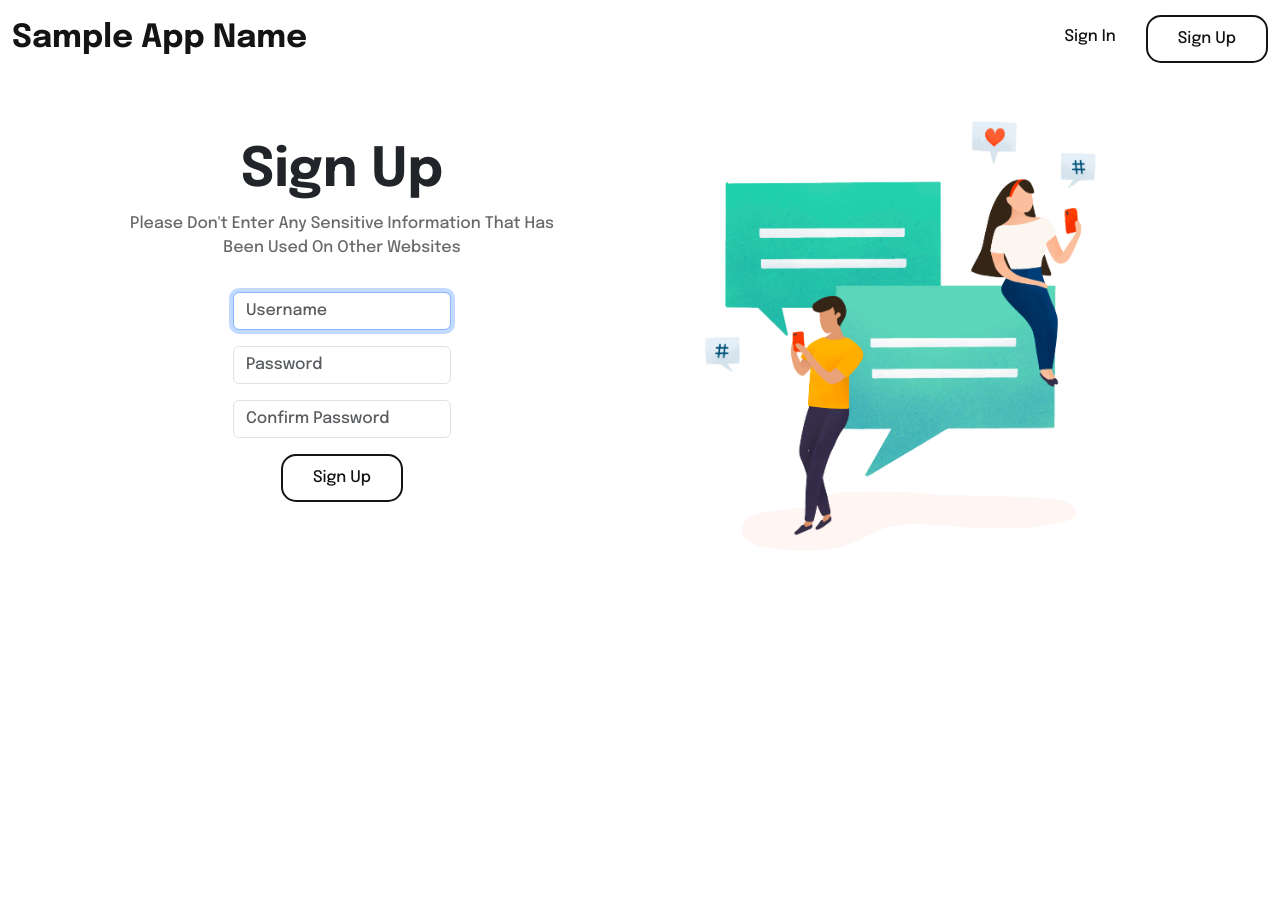
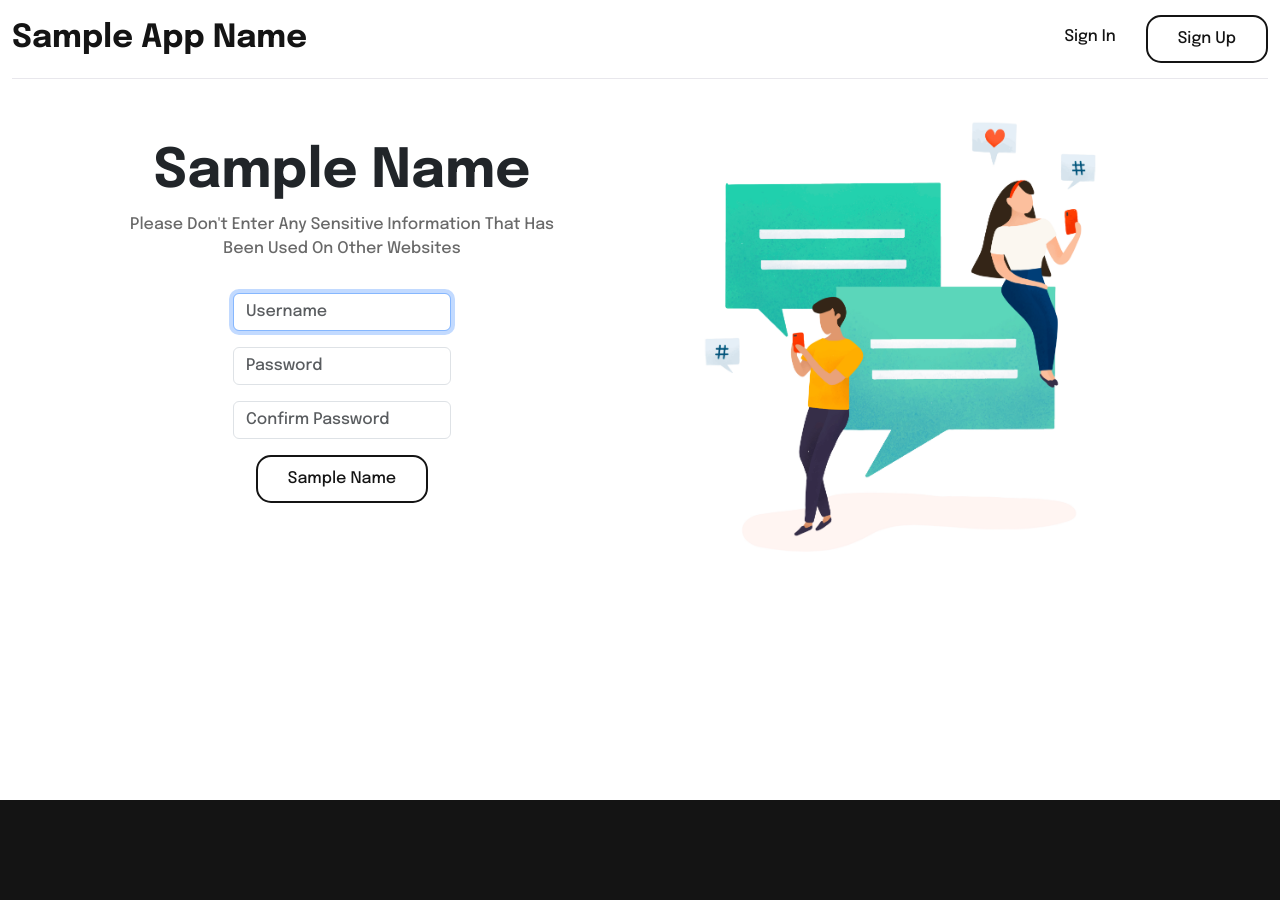
Before and after one commit to alshkre9/messaging-webapp, a Flask app: template app/templates/sign_up.html in a window 1280 px wide. Before the commit the page ends 550 px from the top, so only its background shows below. Run offline with Flask 3, Linux system fonts and the light colour scheme; the template is opened without the code that fills it: most values are stand-ins (such as "Sample title", 1, 10 or a date in 2020).

Commit message:
refactoring some templates and add js file for handling view-height for normal pages and signing pages

```diff
--- a/app/authentication.py
+++ b/app/authentication.py
@@ -10,8 +10,8 @@ def sign_out():
 def sign_in():
     session.permanent = False
     session["user_id"] = 1
-    return render_template("sign_in.html", app_name="main", path="sign-in")
+    return render_template("sign_in.html", app_name="main", path="/sign-in", name="sign in")
 
 @app.route("/sign-up", methods=["GET", "POST"])
 def sign_up():
-    return render_template("sign_up.html", app_name="main", path="sign-up")
+    return render_template("sign_up.html", app_name="main", path="/sign-up", name="sign up")
--- a/app/main.py
+++ b/app/main.py
@@ -4,5 +4,5 @@ from flask import redirect, session, url_for, render_template
 
 @app.route("/")
 @login_required
-def index():
-	return render_template("base.html")
+def main_page():
+	return render_template("main_page.html")
--- /dev/null
+++ b/app/static/main.js
@@ -0,0 +1,12 @@
+window.onload = function ()
+{
+    var pathname = window.location.pathname;
+    if (pathname === "/sign-in" || pathname === "/sign-up")
+    {
+        document.getElementById("vh1").style.height = "100vh";
+    }
+    else
+    {
+        document.getElementById("vh2").style.height = "100vh";
+    }
+}
--- a/app/static/styles.css
+++ b/app/static/styles.css
@@ -1,12 +1,20 @@
 :root {
     --main-color: hsl(0, 0%, 8%);
     --text-color: hsl(0, 0%, 41%);
-    --side-stuff: hsl(0, 0%, 98%);
+    --side-stuff: #e8e7ec;
     --white-color: white;
 }
 body {
     font-family: 'Epilogue', sans-serif;
     text-transform: capitalize;
+    margin: 0px;
+    padding: 0px;
+    display: flex;
+    flex-direction: column;
+    justify-content: space-between;
+}
+.main {
+    height: 100vh;
 }
 button {
     padding: 10px 30px;
@@ -34,6 +42,12 @@ li {
 p {
     color: var(--text-color);
 }
+footer {
+    background-color: var(--main-color);
+    width: 100%;
+    height: 100px;
+    align-self:flex-end;
+}
 nav {
     display: flex;
     align-items: center;
@@ -46,6 +60,7 @@ nav > ul {
 header {
     display: flex;
     justify-content: space-between;
+    border-bottom: 1px solid var(--side-stuff);
 }
 .logo > h2 {
     font-weight: bold;
@@ -84,3 +99,6 @@ header {
         width: 300px;
     }
 }
+.user-logo {
+    width: 24px;
+}
--- a/app/templates/authentication.html
+++ b/app/templates/authentication.html
@@ -1,7 +1,7 @@
 {% extends "base.html" %}
 
 {% block title %}
-    {{ app_name }}: {% block name1 %}{% endblock %}
+    {{ app_name }}: {{ name }}
 {% endblock %}
 
 {% block main %}
@@ -16,13 +16,13 @@
     </header>
     <div class="main-layout container-md">
         <div class="form">
-            <h1>{% block name3 %}{% endblock %}</h1>
+            <h1>{{ name }}</h1>
             {% block info %}{% endblock %}
-            <form action="/{{ path }}" method="post" class="p-3 d-flex flex-column justify-content-center align-items-center text-center">
+            <form action="{{ path }}" method="post" class="p-3 d-flex flex-column justify-content-center align-items-center text-center">
                 <input type="text" autofocus autocomplete="off" name="username" placeholder="Username" class="form-control mb-3">
                 <input type="text" autofocus autocomplete="off" name="password" placeholder="Password" class="form-control mb-3">
                 {% block confirmation %}{% endblock %}
-                <button type="submit">{% block name2 %}{% endblock %}</button>
+                <button type="submit">{{ name }}</button>
             </form>
         </div>
         <div class="img"><img src="../static/images/82250.jpg" alt=""></div>
--- a/app/templates/base.html
+++ b/app/templates/base.html
@@ -9,11 +9,13 @@
     <link rel="preconnect" href="https://fonts.gstatic.com" crossorigin>
     <link href="https://fonts.googleapis.com/css2?family=Epilogue:wght@300;500;700&display=swap" rel="stylesheet">
     <link rel="stylesheet" href="../static/styles.css">
+    <script src="../static/main.js"></script>
     <title>{% block title %}{% endblock %}</title>
 </head>
-<body>
-    <div class="container-xxl">
+<body id="vh1">
+    <div class="container-xxl" id="vh2">
     {% block main %}{% endblock %}
     </div>
+    <footer></footer>
 </body>
 </html>
--- a/app/templates/sign_up.html
+++ b/app/templates/sign_up.html
@@ -1,25 +1,9 @@
 {% extends "authentication.html" %}
-
-{% block name1 %}
-    sign up
-{% endblock %}
-
-{% block name2 %}
-    sign up
-{% endblock %}
-
-{% block name3 %}
-    sign up
-{% endblock %}
 
 {% block info %}
     <p>please don't enter any sensitive information that has <br> been used on other websites</p>
 {% endblock %}
 
-{% block path %}
-    sign_up
-{% endblock %}
-
 {% block confirmation %}
     <input type="text" autofocus autocomplete="off" name="confirm_password" placeholder="Confirm Password" class="form-control mb-3">
 {% endblock %}
```
Also changed, not shown: app/templates/main_page.html (added, +7 -0 lines), app/templates/sign_in.html (+0 -16 lines), app/static/images/user-solid.svg (added).
